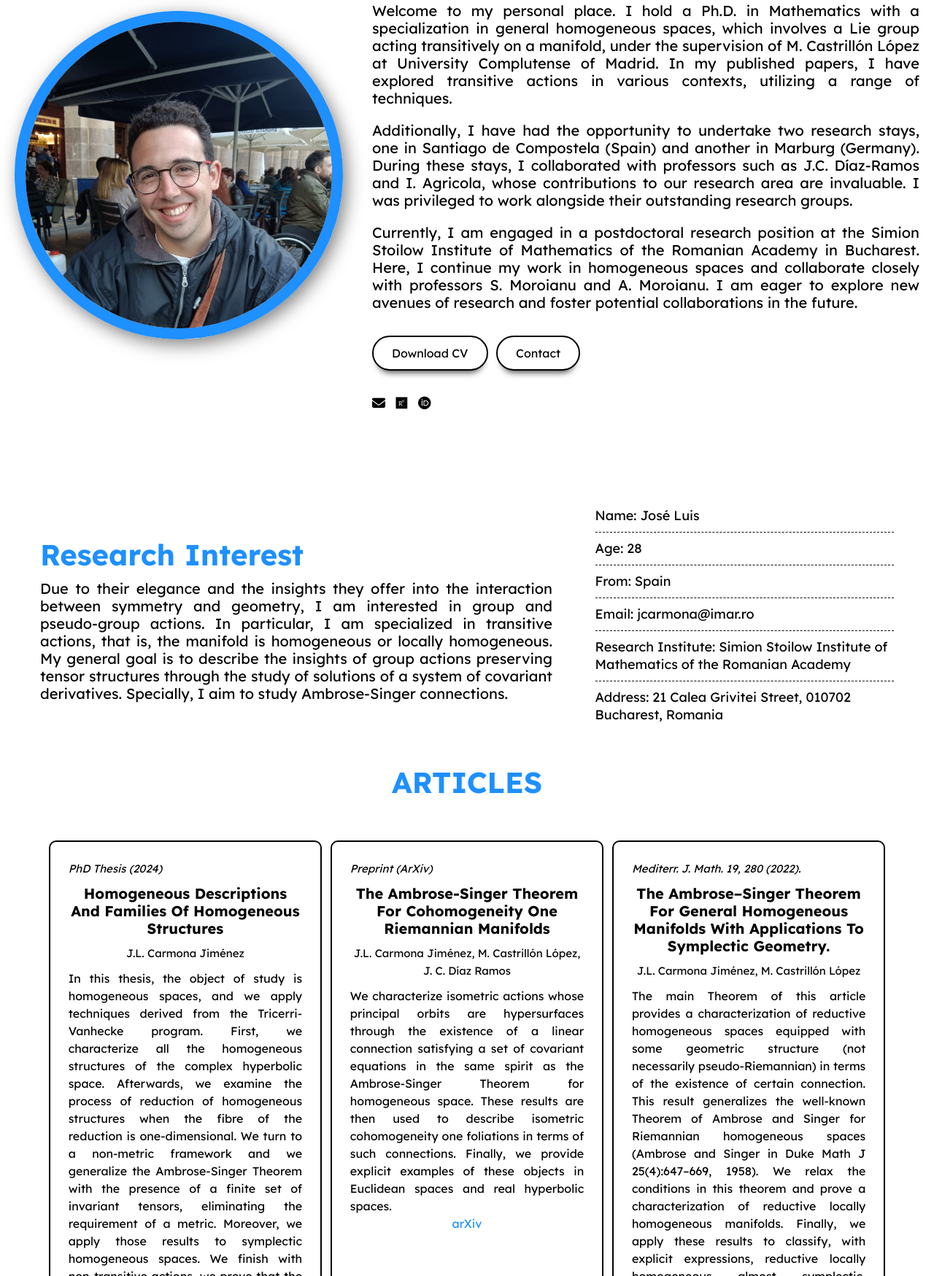
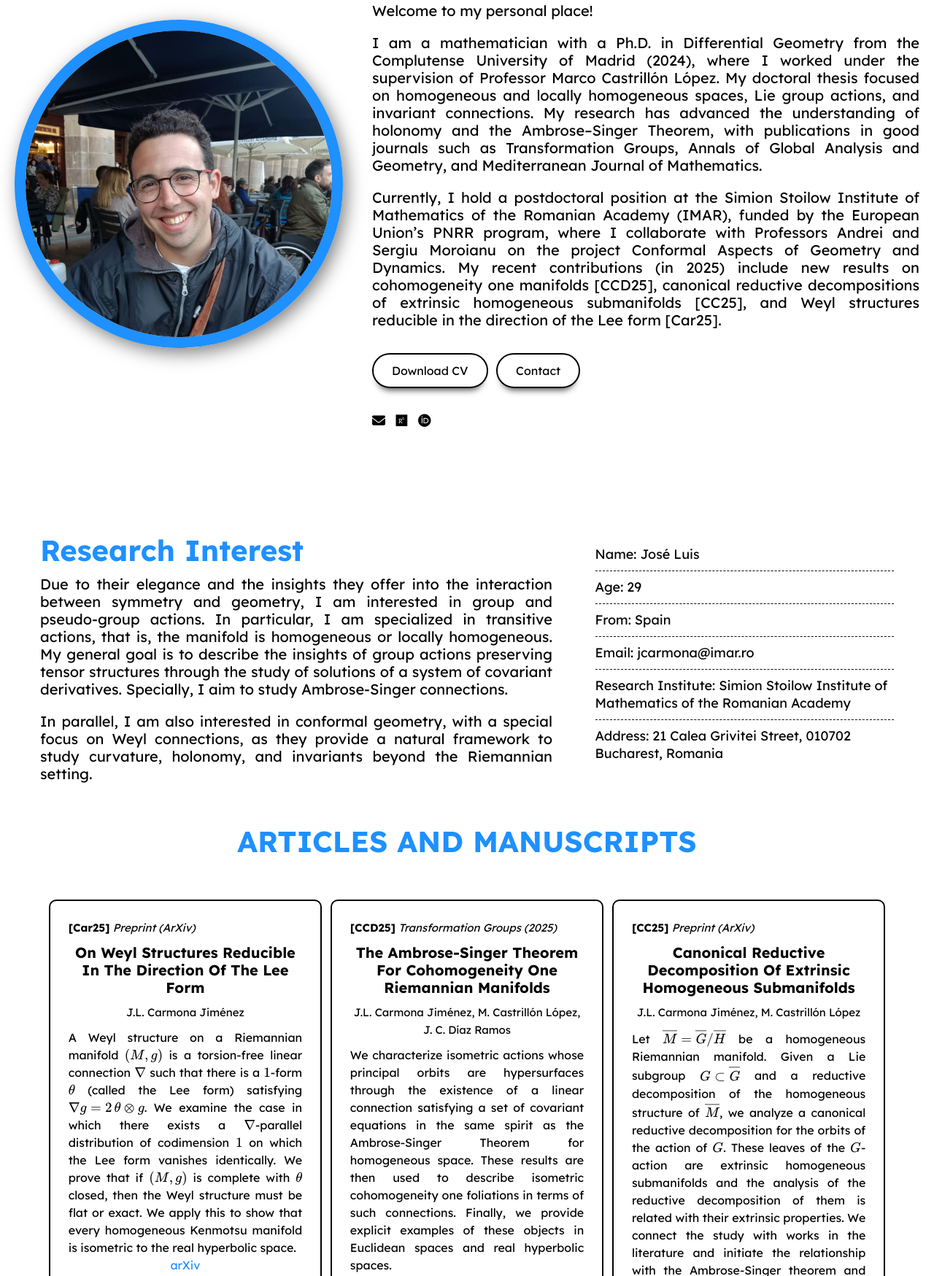
Before and after one commit to Jcarmo111/Jcarmo111.github.io, a plain HTML site: page index.html in a window 1280 px wide. Shown: the part 259-2008 px from the top of the page at 73% size. Drawn offline with nearby package versions, Linux system fonts and the light colour scheme.

Commit message:
Add files via upload

```diff
--- a/index.html
+++ b/index.html
@@ -52,25 +52,21 @@
         <div class="profile-text">
             <h5>Hello I'm </h5>
             <h1>José</h1>
-            <p> Welcome to my personal place.
-                I hold a Ph.D. in Mathematics with a specialization in general homogeneous spaces, which involves a Lie group acting
-                transitively on a manifold, under the supervision of M. Castrillón López at University Complutense of Madrid.
-                In my published papers, I have explored transitive actions in various contexts, utilizing a range of techniques.
-                <!-- These findings have been published in highly regarded journals within the field. -->
+            <p> Welcome to my personal place!
             </p>
             <p style="margin-top: 20px;">
-                Additionally, I have had the opportunity to undertake two research stays, one in Santiago de Compostela (Spain) and another
-                in Marburg (Germany). During these stays, I collaborated with professors such as J.C. Díaz-Ramos and I. Agricola,
-                whose contributions to our research area are invaluable. I was privileged to work alongside their outstanding research
-                groups.
+                I am a mathematician with a Ph.D. in Differential Geometry from the Complutense University of Madrid (2024), where I worked under the supervision of Professor Marco Castrillón López. My doctoral thesis focused on homogeneous and locally homogeneous spaces, Lie group actions, and invariant connections. My research has advanced the understanding of holonomy and the Ambrose–Singer Theorem,
+                with publications in good journals such as Transformation Groups, Annals of Global Analysis and Geometry, and Mediterranean Journal of Mathematics.
             </p>
             <p style="margin-top: 20px;">
-                Currently, I am engaged in a postdoctoral research position at the Simion Stoilow Institute of Mathematics
-                of the Romanian Academy in Bucharest. Here, I continue my work in homogeneous spaces and collaborate closely with professors
-                S. Moroianu and A. Moroianu.
-                I am eager to explore new avenues of research and foster potential collaborations in the future.
+                Currently, I hold a postdoctoral position
+                 at the Simion Stoilow Institute of Mathematics of the Romanian Academy (IMAR),
+                 funded by the European Union’s PNRR program,
+                 where I collaborate with Professors Andrei and Sergiu Moroianu
+                 on the project Conformal Aspects of Geometry and Dynamics.
+                 My recent contributions (in 2025) include new results on cohomogeneity one manifolds [CCD25], canonical reductive decompositions of extrinsic homogeneous submanifolds [CC25],
+                and Weyl structures reducible in the direction of the Lee form [Car25].
             </p>
-
             <div class="btn-group">
                 <a href="files/CV_Carmona.pdf" class="btn" target="_blank">Download CV</a>
                 <a href="mailto:jcarmona@imar.ro" class="btn">Contact</a>
@@ -95,12 +91,15 @@
                         group and pseudo-group actions. In particular, I am specialized in transitive actions, that is, the manifold is homogeneous
                         or locally homogeneous. My general goal is to describe the insights of group actions preserving tensor structures through
                         the study of solutions of a system of covariant derivatives. Specially, I aim to study Ambrose-Singer connections.</p>
+                    <p style="margin-top: 20px;">In parallel, I am also interested in conformal geometry, with a special focus on Weyl connections, as they provide
+                        a natural framework to study curvature, holonomy, and invariants beyond the Riemannian setting.</p>
+
                 </div>
 
                 <div class="about-skills">
                     <ul>
                         <li>Name: José Luis</li>
-                        <li>Age: 28</li>
+                        <li>Age: 29</li>
                         <li>From: Spain</li>
                         <li>Email: jcarmona@imar.ro</li>
                         <li>Research Institute: Simion Stoilow Institute of Mathematics of the Romanian Academy</li>
@@ -115,10 +114,49 @@
     <section class="project-content" id="projects">
         <div class="container">
             <div class="project-title">
-                <h4>Articles</h4>
+                <h4>Articles and manuscripts</h4>
                 <!-- <p>These are my three more relevant publications and below you can find the complete list of publications.</p> -->
             </div>
             <div class="projects">
+                <!-- 1st Project -->
+                <div class="project">
+                    <!-- <i class="fa fa-coffee"></i> -->
+                    <h5><span style="font-style: normal; font-weight: bold;">[Car25]</span> Preprint (ArXiv)</h5>
+                    <h4>On Weyl structures reducible in the direction of the Lee form</h4>
+                    <h3>J.L. Carmona Jiménez</h3>
+                    <p> A Weyl structure on a Riemannian manifold $(M,g)$ is a torsion-free linear connection $\nabla$ such that there is a $1$-form $\theta$ (called the Lee form) satisfying $\nabla g = 2\, \theta \otimes g$.
+                        We examine the case in which there exists a $\nabla$-parallel distribution of codimension $1$ on which the Lee form vanishes identically. We prove that if $(M,g)$ is complete with $\theta$ closed, then the Weyl structure must be flat or exact.
+                        We apply this to show that every homogeneous Kenmotsu manifold is isometric to the real hyperbolic space.
+                    </p>
+                    <a href="https://arxiv.org/abs/2507.17496" target="_blank">arXiv</a>
+                </div>
+                <!-- 1st Project -->
+                <div class="project">
+                    <!-- <i class="fa fa-coffee"></i> -->
+                    <h5><span style="font-style: normal; font-weight: bold;">[CCD25]</span> Transformation Groups (2025)</h5>
+                    <h4>The Ambrose-Singer Theorem for Cohomogeneity one Riemannian manifolds</h4>
+                    <h3>J.L. Carmona Jiménez, M. Castrillón López, J. C. Díaz Ramos</h3>
+                    <p> We characterize isometric actions whose principal orbits are hypersurfaces through the existence of a linear
+                        connection satisfying a set of covariant equations in the same spirit as the Ambrose-Singer Theorem for homogeneous space.
+                        These results are then used to describe isometric cohomogeneity one foliations in terms of such connections.
+                        Finally, we provide explicit examples of these objects in Euclidean spaces and real hyperbolic spaces.
+                    </p>
+                    <a href="https://link.springer.com/article/10.1007/s00031-025-09927-x"  target="_blank">DOI: 10.1007/s00031-025-09927-x</a>
+                    <a href="https://arxiv.org/abs/2312.16934" target="_blank">arXiv</a>
+                </div>
+                <!-- 1st Project -->
+                <div class="project">
+                    <!-- <i class="fa fa-coffee"></i> -->
+                    <h5><span style="font-style: normal; font-weight: bold;">[CC25]</span> Preprint (ArXiv)</h5>
+                    <h4>Canonical Reductive Decomposition of Extrinsic Homogeneous Submanifolds</h4>
+                    <h3>J.L. Carmona Jiménez, M. Castrillón López</h3>
+                    <p> Let $\overline{M}=\overline{G}/\overline{H}$ be a homogeneous Riemannian manifold.
+                        Given a Lie subgroup $G\subset \overline{G}$ and a reductive decomposition of the homogeneous structure of $\overline{M}$,
+                        we analyze a canonical reductive decomposition for the orbits of the action of $G$.
+                        These leaves of the $G$-action are extrinsic homogeneous submanifolds and the analysis of the reductive decomposition of them is related with their extrinsic properties.
+                        We connect the study with works in the literature and initiate the relationship with the Ambrose-Singer theorem and homogeneous structures of submanifolds.                    </p>
+                    <a href="https://arxiv.org/abs/2506.05580" target="_blank">arXiv</a>
+                </div>
                 <!-- 1st Project -->
                 <div class="project">
                     <!-- <i class="fa fa-coffee"></i> -->
@@ -138,22 +176,9 @@
                     <a href="files/thesis.pdf" target="_blank">PDF</a>
                     <a href="Diapositivas-Thesis-Definitivas/index.html" target="_blank">Slides of the Defense</a>
                 </div>
-                <!-- 1st Project -->
-                <div class="project">
-                    <!-- <i class="fa fa-coffee"></i> -->
-                    <h5>Preprint (ArXiv)</h5>
-                    <h4>The Ambrose-Singer Theorem for Cohomogeneity one Riemannian manifolds</h4>
-                    <h3>J.L. Carmona Jiménez, M. Castrillón López, J. C. Díaz Ramos</h3>
-                    <p> We characterize isometric actions whose principal orbits are hypersurfaces through the existence of a linear
-                        connection satisfying a set of covariant equations in the same spirit as the Ambrose-Singer Theorem for homogeneous space.
-                        These results are then used to describe isometric cohomogeneity one foliations in terms of such connections.
-                        Finally, we provide explicit examples of these objects in Euclidean spaces and real hyperbolic spaces.
-                    </p>
-                    <a href="https://arxiv.org/abs/2312.16934" target="_blank">arXiv</a>
-                </div>
                  <!-- 2nd Project -->
                  <div class="project">
-                    <h5>Mediterr. J. Math. 19, 280 (2022).</h5>
+                    <h5><span style="font-style: normal; font-weight: bold;">[CC22]</span> Mediterr. J. Math. 19, 280 (2022).</h5>
                     <h4>The Ambrose–Singer Theorem for General Homogeneous Manifolds with Applications to Symplectic Geometry. </h4>
                     <h3>J.L. Carmona Jiménez, M. Castrillón López</h3>
                     <p>The main Theorem of this article provides a characterization of reductive homogeneous spaces equipped with some
@@ -169,7 +194,7 @@
                 <!-- 3rd Project -->
                 <div class="project">
                     <!-- <i class="fa fa-desktop"></i> -->
-                    <h5>Ann. Glob. Anal. Geom. 62, 391–411 (2022)</h5>
+                    <h5><span style="font-style: normal; font-weight: bold;">[CC22*]</span> Ann. Glob. Anal. Geom. 62, (2022)</h5>
                     <h4>The homogeneous holonomies of complex hyperbolic space.</h4>
                     <h3>J.L. Carmona Jiménez, M. Castrillón López</h3>
                     <p>We describe the holonomy algebras of all canonical connections and their action on complex hyperbolic spaces $\mathbb{C}\mathrm{H}(n)$
@@ -181,7 +206,7 @@
                 <!-- 4th Article -->
                 <div class="project">
                     <!-- <i class="fa fa-desktop"></i> -->
-                    <h5>Axioms, 9(3):94 (2020).</h5>
+                    <h5><span style="font-style: normal; font-weight: bold;">[CC20]</span> Axioms, 9(3):94 (2020).</h5>
                     <h4>Reduction of Homogeneous Pseudo-Kähler Structures by One-Dimensional Fibers</h4>
                     <h3>J.L. Carmona Jiménez, M. Castrillón López</h3>
                     <p>We study the reduction procedure applied to pseudo-Kähler manifolds by a one dimensional Lie group acting by isometries and preserving the complex tensor. We endow the quotient manifold with an almost contact metric structure. We use this fact to connect pseudo-Kähler homogeneous structures with almost contact metric homogeneous structures. This relation will have consequences in the class of the almost contact manifold. Indeed, if we choose a pseudo-Kähler homogeneous structure of linear type, then the reduced, almost contact homogeneous structure is of linear type and the reduced manifold is of type
```
